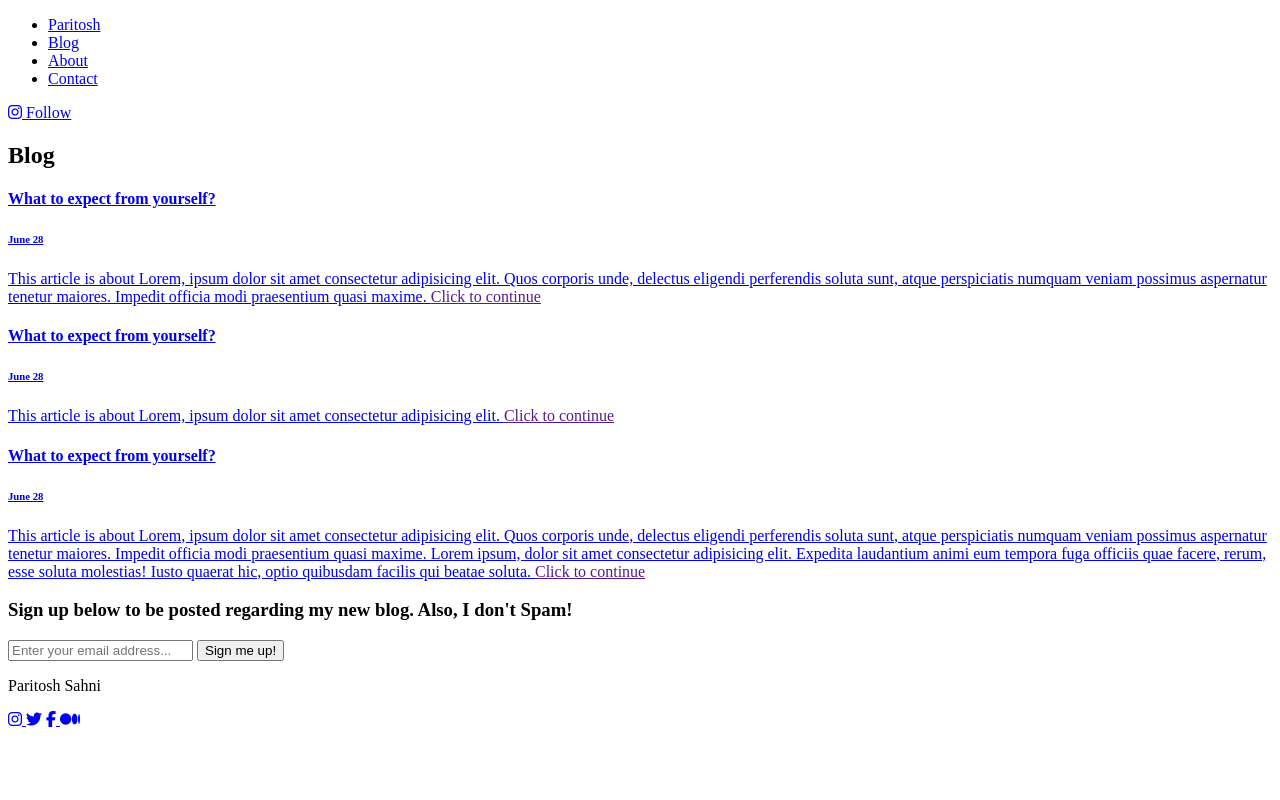
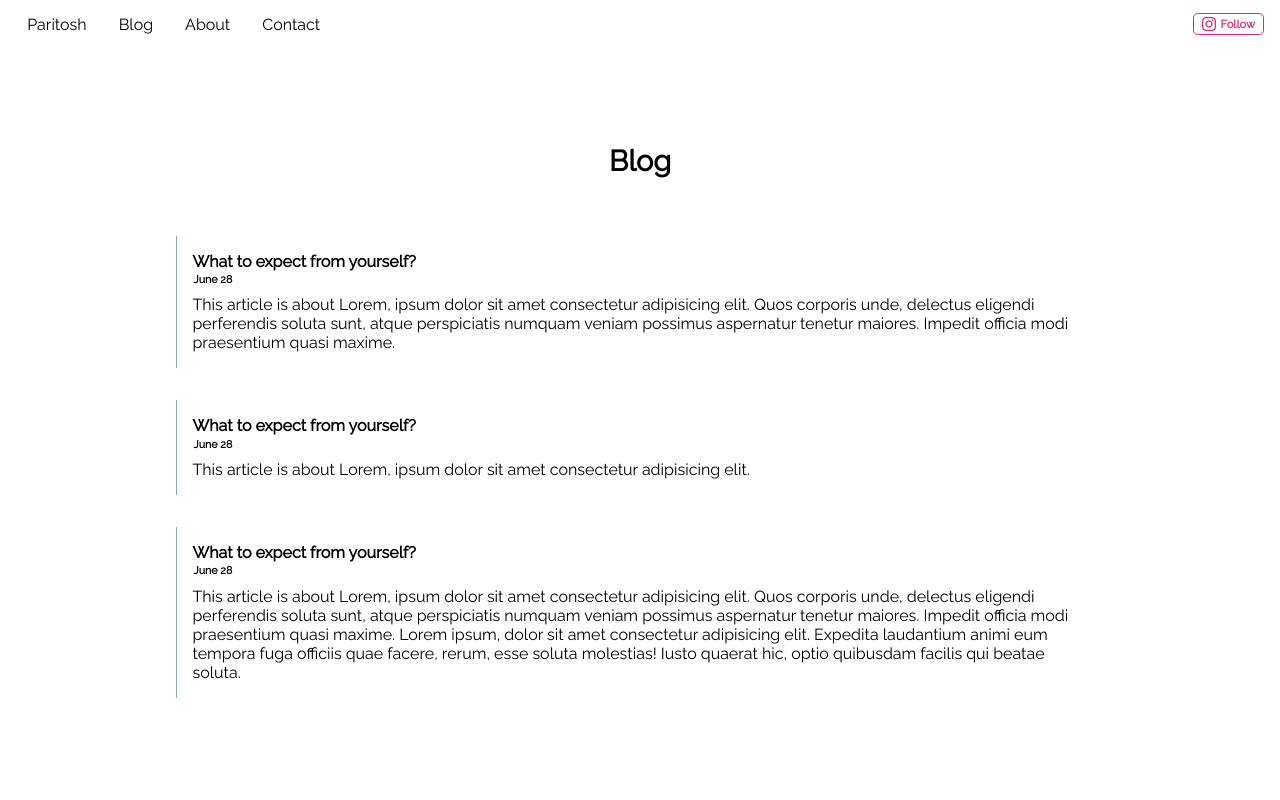
Before and after one commit to Paritosh7/personal-blog-website, a plain HTML site: page index.html in a window 1280 px wide. Shown: the top 800 px of the page. Drawn offline with Linux system fonts and the light colour scheme; the site is published under a folder, as on GitHub Pages, so addresses that start at the root find nothing.

Commit message:
directory changes

```diff
--- a/index.html
+++ b/index.html
@@ -5,23 +5,21 @@
     <meta name="viewport" content="width=device-width, initial-scale=1.0">
     <meta http-equiv="X-UA-Compatible" content="ie=edge">
     <title>Personal Blog Website</title>
-    <link rel="stylesheet" href="/css/index-style.css">
+    <link rel="stylesheet" href="./css/index-style.css">
     <link href="https://fonts.googleapis.com/css2?family=Raleway&display=swap" rel="stylesheet">
     <script src="https://use.fontawesome.com/8316fc9913.js"></script>
 </head>
-<style>
 
-</style>
 <body>
     <header id="heading">
         <nav class="page-head">
 
             <section class="left-part">
                 <ul>
-                    <li class="class-1"><a href="index.html">Paritosh</a></li>
-                    <li class="class-2"><a href="#">Blog</a></li>
-                    <li class="class-3"><a href="#">About</a></li>
-                    <li class="class-4"><a href="#">Contact</a></li>
+                    <li><a href="index.html">Paritosh</a></li>
+                    <li><a href="#">Blog</a></li>
+                    <li><a href="#">About</a></li>
+                    <li><a href="#">Contact</a></li>
                 </ul>
             </section>
 
@@ -38,26 +36,33 @@
     </header>
     <h2 class="content-heading">Blog</h2>
     <section id="content">
-        <a href="/html/blog-page.html">
+        <a href="./html/blog-page.html">
             <div class="card">
                 <h4>What to expect from yourself?</h4>
                 <h6>June 28</h6>
-                <p>This article is about Lorem, ipsum dolor sit amet consectetur adipisicing elit. Quos corporis unde, delectus eligendi perferendis soluta sunt, atque perspiciatis numquam veniam possimus aspernatur tenetur maiores. Impedit officia modi praesentium quasi maxime.      <a class="visibility" href="">Click to continue</a></p>
-            </div></a>
+                <p>This article is about Lorem, ipsum dolor sit amet consectetur adipisicing elit. Quos corporis unde, delectus eligendi perferendis soluta sunt, atque perspiciatis numquam veniam possimus aspernatur tenetur maiores. Impedit officia modi praesentium quasi maxime.
+                    <a class="visibility" href="./html/blog-page.html">Click to continue</a>
+                </p>
+            </div>
+        </a>
 
-        <a href="/html/blog-page.html">
+        <a href="./html/blog-page.html">
             <div class="card">
                 <h4>What to expect from yourself?</h4>
                 <h6>June 28</h6>
-                <p>This article is about Lorem, ipsum dolor sit amet consectetur adipisicing elit.       <a class="visibility" href="">Click to continue</a> </p>
+                <p>This article is about Lorem, ipsum dolor sit amet consectetur adipisicing elit.
+                    <a class="visibility" href="./html/blog-page.html">Click to continue</a>
+                </p>
             </div>
         </a>
 
-        <a href="/html/blog-page.html">
+        <a href="./html/blog-page.html">
             <div class="card">
                 <h4>What to expect from yourself?</h4>
                 <h6>June 28</h6>
-                <p>This article is about Lorem, ipsum dolor sit amet consectetur adipisicing elit. Quos corporis unde, delectus eligendi perferendis soluta sunt, atque perspiciatis numquam veniam possimus aspernatur tenetur maiores. Impedit officia modi praesentium quasi maxime. Lorem ipsum, dolor sit amet consectetur adipisicing elit. Expedita laudantium animi eum tempora fuga officiis quae facere, rerum, esse soluta molestias! Iusto quaerat hic, optio quibusdam facilis qui beatae soluta.         <a class="visibility" href="">Click to continue</a></p>
+                <p>This article is about Lorem, ipsum dolor sit amet consectetur adipisicing elit. Quos corporis unde, delectus eligendi perferendis soluta sunt, atque perspiciatis numquam veniam possimus aspernatur tenetur maiores. Impedit officia modi praesentium quasi maxime. Lorem ipsum, dolor sit amet consectetur adipisicing elit. Expedita laudantium animi eum tempora fuga officiis quae facere, rerum, esse soluta molestias! Iusto quaerat hic, optio quibusdam facilis qui beatae soluta.
+                    <a class="visibility" href="./html/blog-page.html">Click to continue</a>
+                </p>
             </div>
         </a>
 
@@ -72,7 +77,6 @@
                 <button class="submit-btn" type="submit">Sign me up!</button>
             </div>
         </form>
-
     </section>
 
     <footer id="footer-block">
```
Also changed, not shown: html/blog-page.html (+4 -4 lines).
